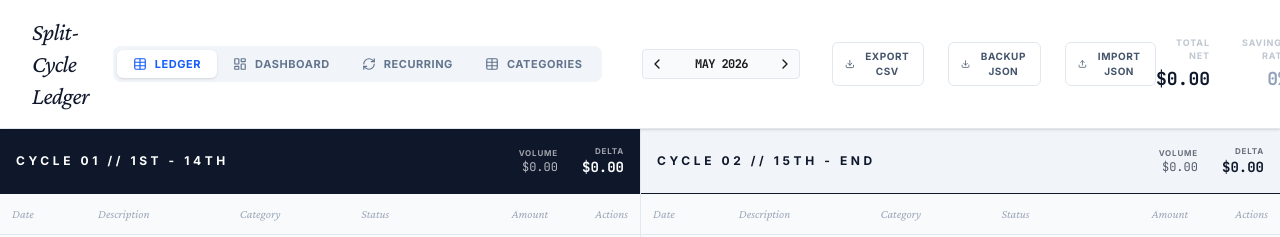
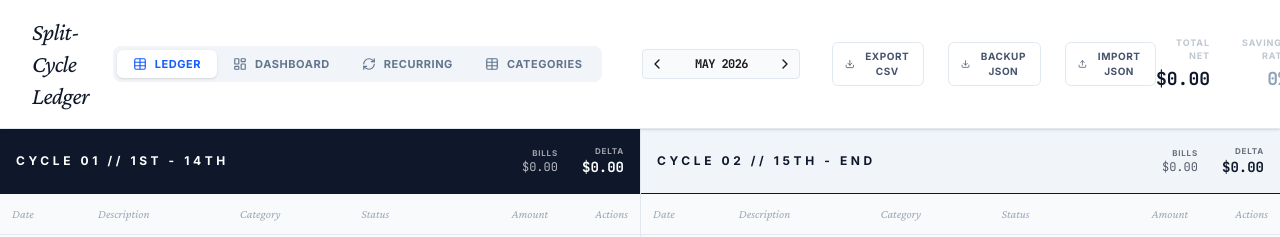
Before and after one commit to HowAI-1811/budgeteaze, a React (Vite) app: page / in a window 1280 px wide. Shown: the top 237 px of the page. Built offline with nearby package versions, Linux system fonts and the light colour scheme.

Commit message:
Fix cycle bill total display

```diff
--- a/src/App.tsx
+++ b/src/App.tsx
@@ -1016,9 +1016,9 @@ function CyclePane({
         <h2 className="text-xs uppercase tracking-[0.3em] font-bold">{title}</h2>
         <div className="flex items-center gap-6">
           <div className="flex flex-col items-end">
-             <span className="text-[8px] uppercase tracking-widest opacity-60 font-bold">Volume</span>
+             <span className="text-[8px] uppercase tracking-widest opacity-60 font-bold">Bills</span>
              <span className="font-mono text-xs opacity-70">
-               ${stats.volume.toLocaleString(undefined, { minimumFractionDigits: 2 })}
+               ${stats.expenses.toLocaleString(undefined, { minimumFractionDigits: 2 })}
              </span>
           </div>
           <div className="flex flex-col items-end">
```
